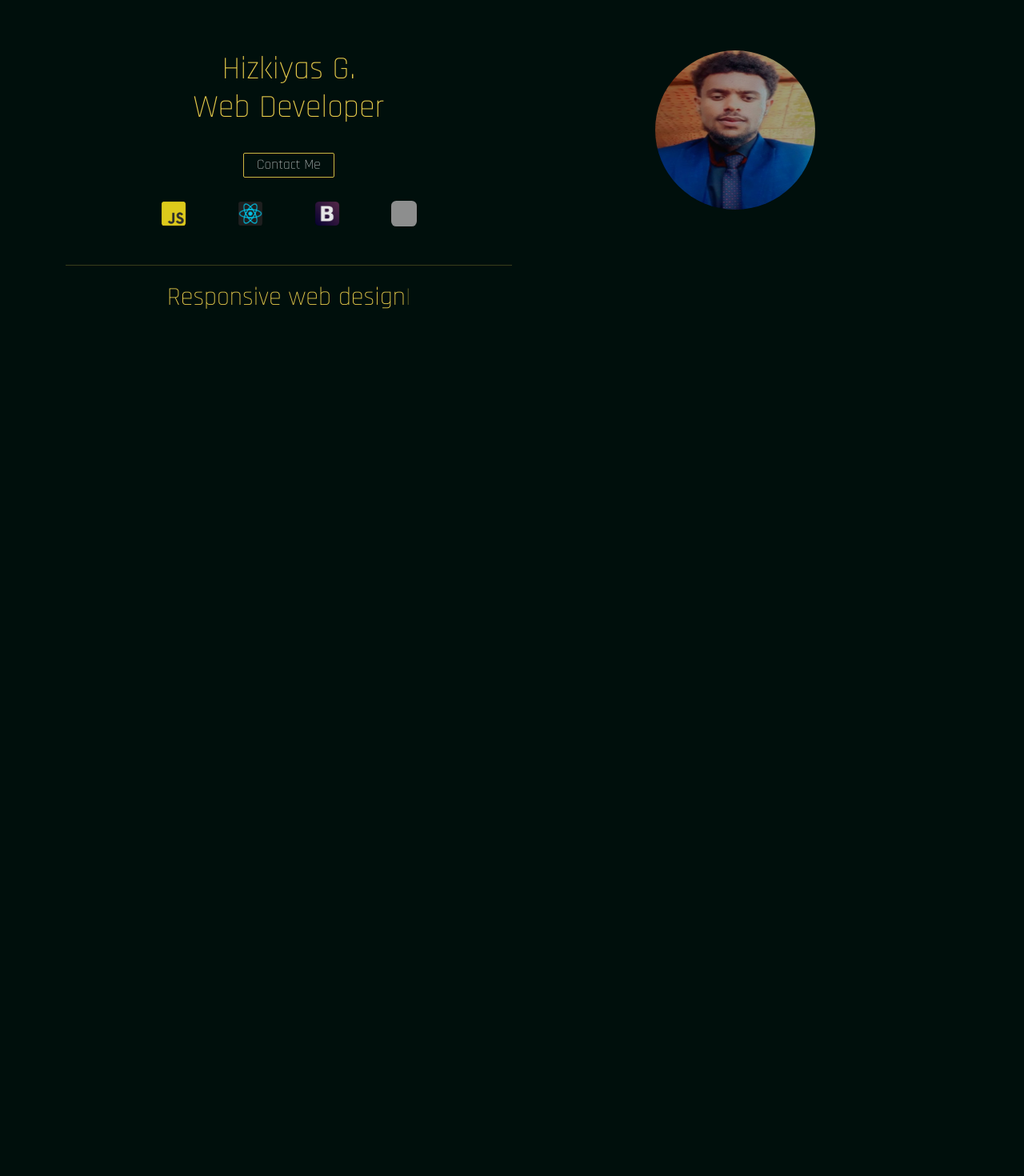
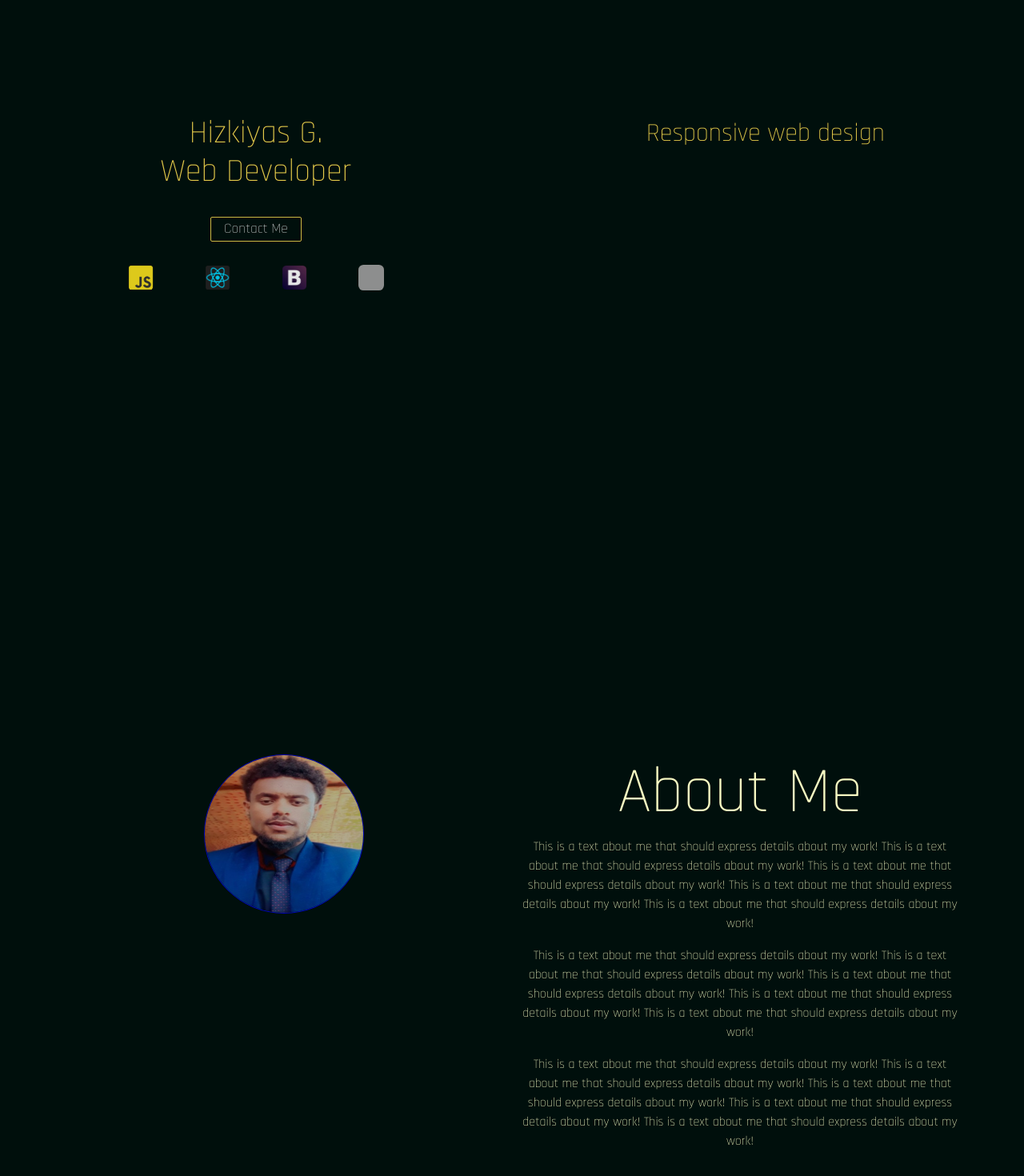
Before and after one commit to hizki-rp/React-project, a React (Create React App) app: page / in a window 1280 px wide. Shown: the part 124-1594 px from the top of the page at 80% size. Before the commit the page ends 800 px from the top, so only its background shows below. Built offline with nearby package versions, Linux system fonts and the light colour scheme; grey boxes are pictures that could not be loaded; a web font is replaced by a local one.

Commit message:
about page

```diff
--- a/src/App.css
+++ b/src/App.css
@@ -1,5 +1,5 @@
 :root { --color-blue: rgb(0, 145, 101);
-        --color-whiteblueg: rgb(253, 252, 222);
+        --color-whiteblueg: rgb(247, 248, 194);
         --color-react: rgb(172, 35, 236);
         --color-yellow: rgb(255, 223, 82);
 }
@@ -11,30 +11,41 @@ body{
 
 }
 
-.container{
+.container-header{
   margin: 0 auto;
-  margin-top: 5rem;
+  margin-top: 10rem;
   color: var(--color-yellow);
   text-align: center;
   display: grid;
   grid-template-columns: 1fr 1fr;
   opacity: 0.9;
+  height: 100vh;
 }
 @media (max-width: 768px) {
-   .container{
+   .container-header{
      display: grid;
      grid-template-columns: 1fr;
      margin-top: 1rem;
    }
    .main-info h1{
-    font-size: larger;
+   font-size: 3rem;
+   opacity: 0.8;
   }
+
+
  }
+ @media (max-width: 768px) {
+   .container-header{
+    font-size: 1rem;
+    display: grid;
+    grid-template-columns: 1fr;
 
- .profile img{
- opacity: 0.7;
- border-radius: 50%;
+   }
+
+
 }
+
+
 
 .btn-main{
   text-decoration: none;
@@ -43,10 +54,6 @@ body{
   opacity: 0.9;
   border: 1px solid var(--color-yellow);
   border-radius: 2px;
-
-}
-hr{
- opacity: 0.5;
 
 }
 
@@ -62,5 +69,33 @@ hr{
 .typed-text{
   font-size: 2rem;
   color: var(--color-yellow);
+
 }
+
 /* ------Header ----Main button------*/
+
+
+
+/* ------About ----Main button------*/
+.container{
+  color: var(--color-whiteblueg);
+  margin-bottom: 4rem;
+  display: flex;
+  justify-content: center;
+  align-items: flex-start;
+
+}
+.profile{
+    opacity: 0.7;
+    margin-bottom: 3rem;
+    border-radius: 50%;
+    text-align: center;
+    border: 1px solid blue;
+}
+.about-header{
+  font-size: 5rem;
+}
+.about-row{
+  text-align: center;
+  font-size: 1rem;
+}
--- a/src/App.js
+++ b/src/App.js
@@ -2,6 +2,7 @@ import './App.css';
 
 import NavBar from './Components/NavBar';
 import Header from './Components/Header';
+import About from './Components/About';
 import 'bootstrap/dist/css/bootstrap.min.css';
 
 function App() {
@@ -11,6 +12,8 @@ function App() {
 
          <NavBar/>
          <Header/>
+         <About/>
+
       </>
 
   );
--- /dev/null
+++ b/src/Components/About.js
@@ -0,0 +1,61 @@
+import React from 'react'
+import '../App.css';
+import imgH from '../assets/profile/imgH.jpg';
+const About = () => {
+  return (
+    <div className='container'>
+        <div className='row about-row'>
+        <div className='col-sm-6 col-xm-12'>
+
+          <img className='profile'
+          src={imgH} width={200} height={199}></img>
+
+        </div>
+        <div className='col-sm-6 col-xm-12 '>
+        <h1 className='about-header'>About Me</h1>
+        <p>
+            This is a text about me that should express details
+            about my work!
+            This is a text about me that should express details
+            about my work!
+            This is a text about me that should express details
+            about my work!
+            This is a text about me that should express details
+            about my work!
+            This is a text about me that should express details
+            about my work!
+
+        </p>
+        <p>
+            This is a text about me that should express details
+            about my work!
+            This is a text about me that should express details
+            about my work!
+            This is a text about me that should express details
+            about my work!
+            This is a text about me that should express details
+            about my work!
+            This is a text about me that should express details
+            about my work!
+
+        </p>
+        <p>
+            This is a text about me that should express details
+            about my work!
+            This is a text about me that should express details
+            about my work!
+            This is a text about me that should express details
+            about my work!
+            This is a text about me that should express details
+            about my work!
+            This is a text about me that should express details
+            about my work!
+
+        </p>
+        </div>
+        </div>
+    </div>
+  )
+}
+
+export default About
--- a/src/Components/Header.js
+++ b/src/Components/Header.js
@@ -4,7 +4,7 @@ import tlogo2 from '../assets/react.png';
 import tlogo3 from '../assets/bootstrap.png';
 import tlogo4 from '../assets/github.png';
 import bg from '../assets/dfree.jpeg';
-import imgH from '../assets/profile/imgH.jpg';
+
 
 import Typed from 'react-typed';
 
@@ -13,7 +13,7 @@ const Header = () => {
   return (
 
 
-    <div className='container container-header'>
+    <div className='container-header'>
 
         <div className='main-info'>
                 <h1> Hizkiyas G. <br></br>Web Developer</h1>
@@ -30,18 +30,14 @@ const Header = () => {
                 </div>
 
 
-                <hr/>
+
                 </div>
 
 
 
         </div>
 
-        <div className='main-info'>
-              <div className='profile'>
-                   <img src={imgH} width={200} height={199}></img>
-               </div>
-        </div>
+
 
         <Typed className='typed-text'
                 strings={["Front-End Development", "Responsive web design", "UX Design"]}
@@ -49,6 +45,7 @@ const Header = () => {
                 backSpeed={30}
                 loop
                />
+
     </div>
   )
 }
--- a/src/Components/NavBar.js
+++ b/src/Components/NavBar.js
@@ -20,10 +20,7 @@ const NavBar = () => {
           <a class="nav-link"  href="#">About</a>
         </li>
         <li class="nav-item">
-          <a class="nav-link"  href="#">services</a>
-        </li>
-        <li class="nav-item">
-          <a class="nav-link"  href="#">portfolio</a>
+          <a class="nav-link"  href="#">Projects</a>
         </li>
         <li class="nav-item">
           <a class="nav-link"  href="#">Tech-stack</a>
--- a/src/Components/navbar.css
+++ b/src/Components/navbar.css
@@ -1,7 +1,6 @@
 @import url('https://fonts.googleapis.com/css2?family=Rajdhani:wght@300&family=Smooch+Sans:wght@100&display=swap');
 
 :root { --color-blue: rgb(194, 252, 255);
-  --color-whiteblueg: rgb(255, 223, 82);
 }
 
 .navbar{
```
